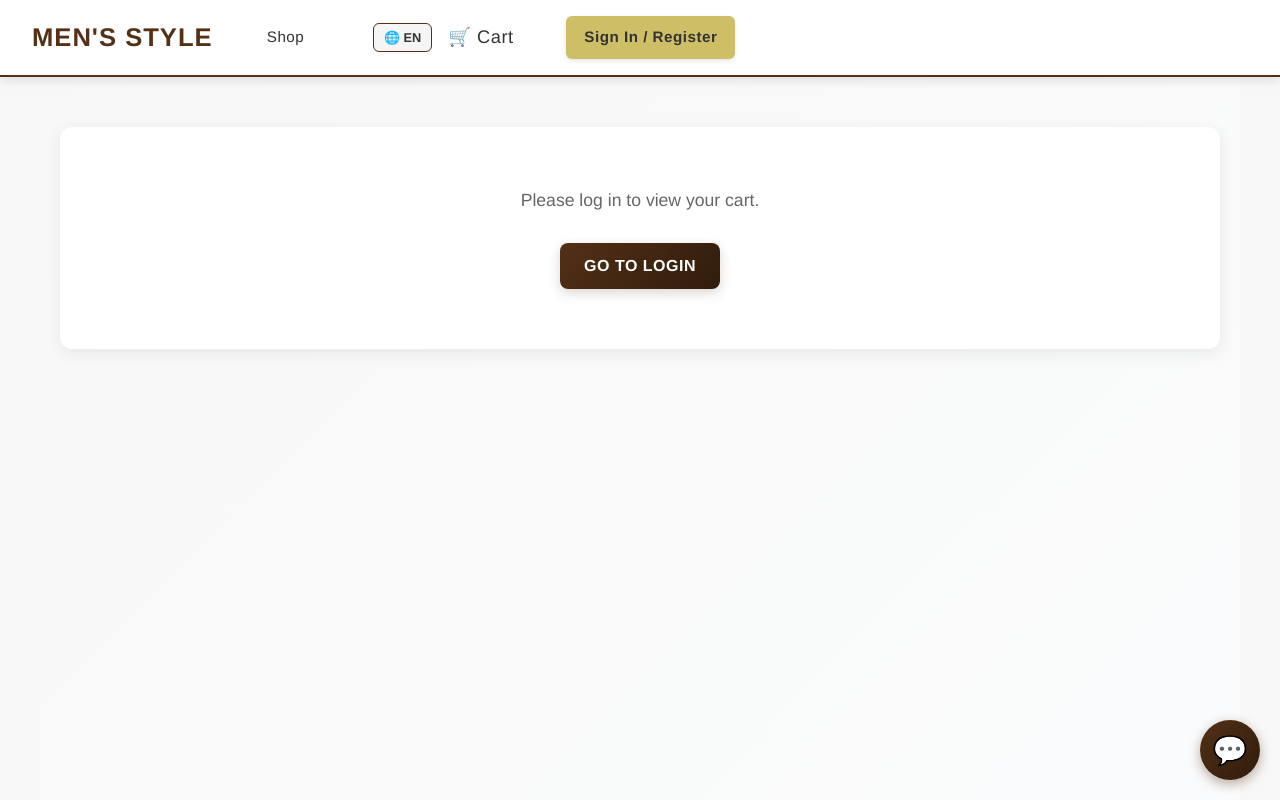
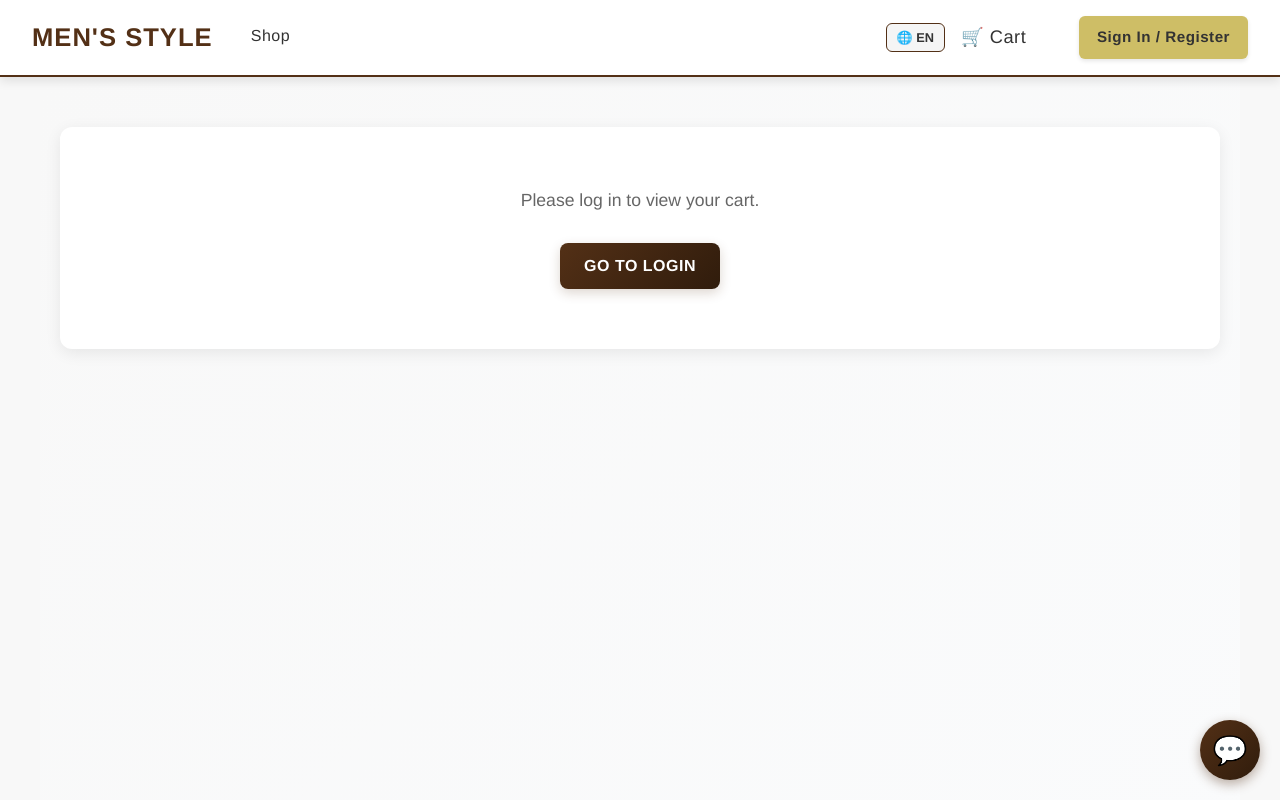
Before and after one commit to Mayschy/Men-s-style-shop, a React (Vite) app in the folder client/: page /cart in a window 1280 px wide. Shown: the top 800 px of the page. Built offline with nearby package versions, Linux system fonts and the light colour scheme.

Commit message:
New navbar css 2

```diff
--- a/client/src/components/Navbar.jsx
+++ b/client/src/components/Navbar.jsx
@@ -99,6 +99,16 @@ const Navbar = () => {
         ☰
       </button>
       {/* Navigation items — desktop uses navbar-left, mobile uses navbar-right accordion */}
+      <div className="navbar-left" style={{ display: "flex", alignItems: "center" }}>
+        <NavLinkWithHover to="/" isLogo={true}>
+          MEN'S STYLE
+        </NavLinkWithHover>
+        <NavLinkWithHover to="/shop">{t("shop")}</NavLinkWithHover>
+        {user && user.role === "admin" && (
+          <NavLinkWithHover to="/admin/products">{t("adminPanel")}</NavLinkWithHover>
+        )}
+      </div>
+      {/* Mobile accordion: MEN'S STYLE, Shop, Admin Panel inside navbar-right */}
       <div
         className={`navbar-right ${isMobileMenuOpen ? "mobile-open" : ""}`}
         style={{
@@ -107,21 +117,7 @@ const Navbar = () => {
           gap: "var(--space-md)",
         }}
       >
-        {/* Desktop-only nav items (hidden in mobile accordion — shown in navbar-left instead) */}
-        <span className="navbar-desktop-only">
-          <NavLinkWithHover to="/" isLogo={true}>
-            MEN'S STYLE
-          </NavLinkWithHover>
-        </span>
-        <span className="navbar-desktop-only">
-          <NavLinkWithHover to="/shop">{t("shop")}</NavLinkWithHover>
-        </span>
-        <span className="navbar-desktop-only">
-          {user && user.role === "admin" && (
-            <NavLinkWithHover to="/admin/products">{t("adminPanel")}</NavLinkWithHover>
-          )}
-        </span>
-        {/* Mobile nav items (visible in accordion on <800px) */}
+        {/* Mobile-only nav items (visible in accordion on <800px) */}
         <span className="navbar-mobile-only">
           <NavLinkWithHover to="/" isLogo={true}>
             MEN'S STYLE
--- a/client/src/styles/navbar.css
+++ b/client/src/styles/navbar.css
@@ -21,7 +21,7 @@
   padding: 8px 14px;
 }
 
-/* Mobile-only nav items hidden on desktop */
+/* Mobile-only nav items hidden on desktop (also used by media query below) */
 .navbar-mobile-only {
   display: none;
 }
```
